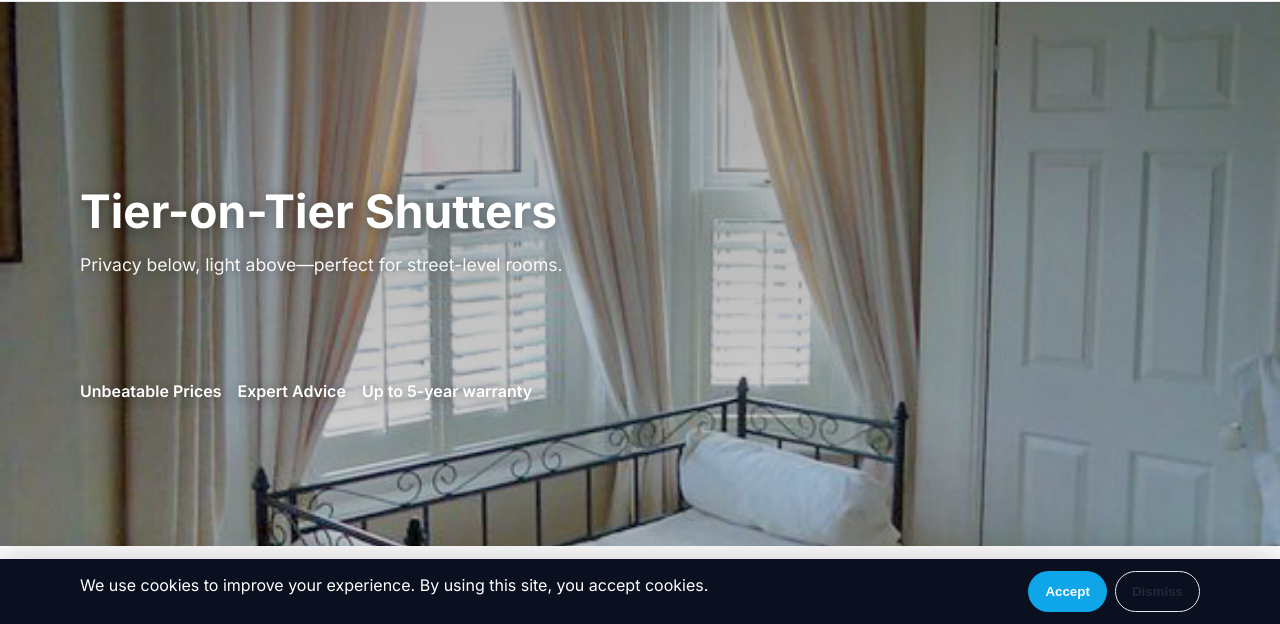
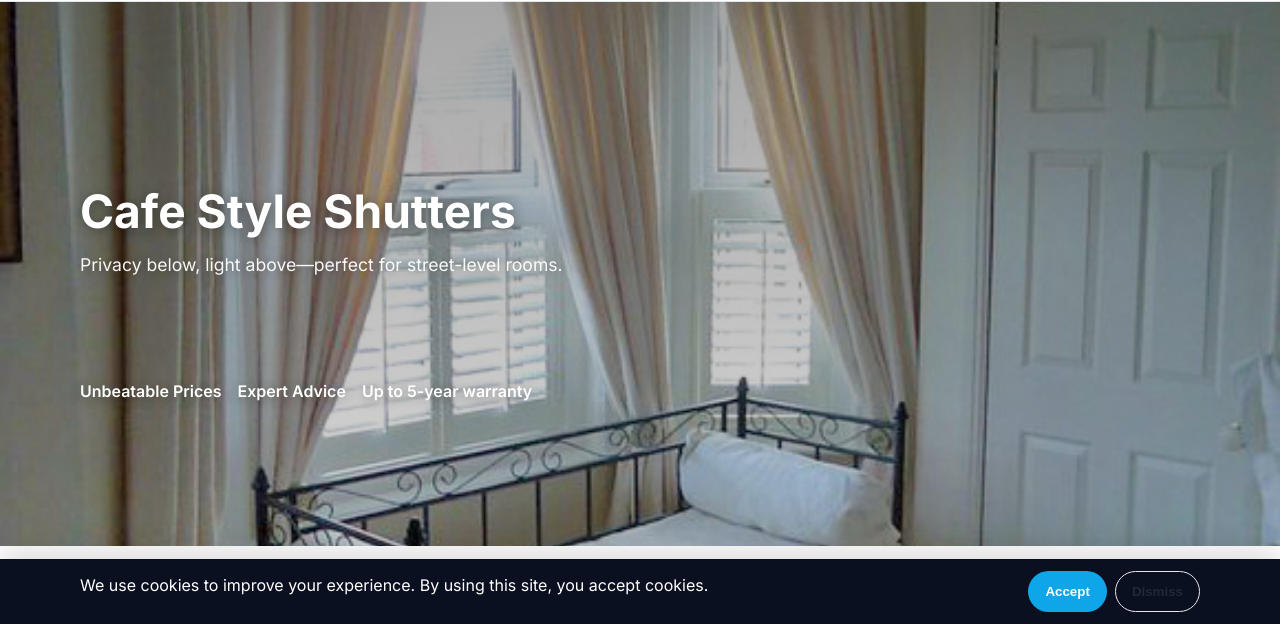
Before and after one commit to joelcott06/outshineShutters, a plain HTML site: page cafe-style/index.html in a window 1280 px wide. Shown: the part 176-800 px from the top of the page. Drawn offline with Linux system fonts and the light colour scheme.

Commit message:
Update title error A1.0 17/09/25 - 23:50

```diff
--- a/cafe-style/index.html
+++ b/cafe-style/index.html
@@ -113,7 +113,7 @@
       </picture>
       <div class="hero__overlay"></div>
       <div class="container hero__content">
-        <h1>Tier-on-Tier Shutters</h1>
+        <h1>Cafe Style Shutters</h1>
         <p>Privacy below, light above—perfect for street-level rooms.</p>
 
 
```
